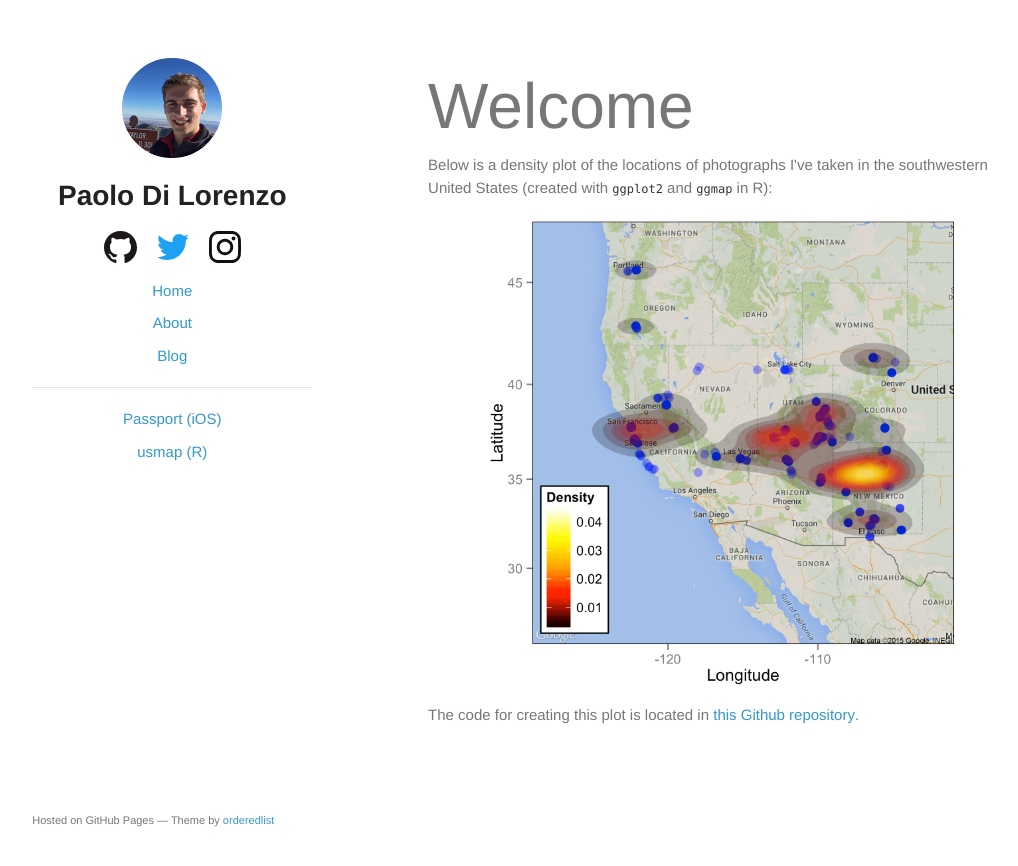
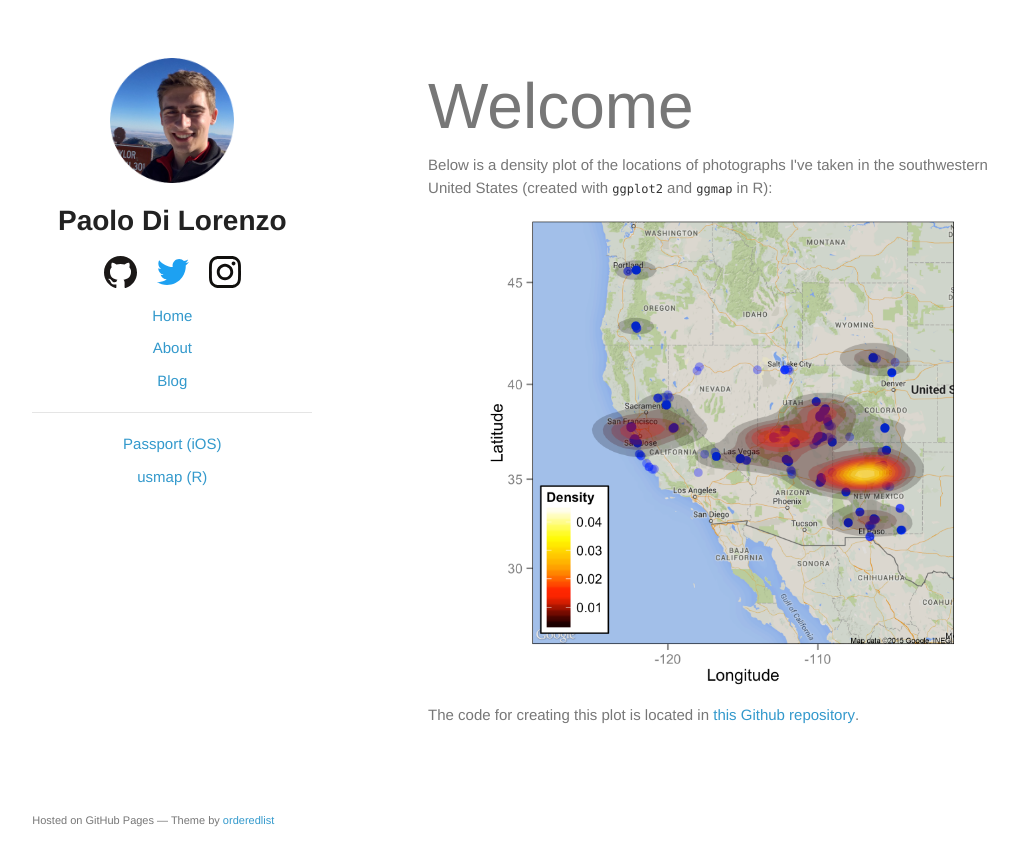
Before and after one commit to pdil/website-Jekyll, a Jekyll site: the page built from index.html, in a window 1280 px wide. Shown: the top 866 px of the page, without its empty margins (113-1131 px from the left). Built offline with Jekyll 4.4.1, drawn with Linux system fonts in a browser that asks for light colours.

Commit message:
Improve appearance of profile picture

```diff
--- a/_config.yml
+++ b/_config.yml
@@ -26,7 +26,7 @@ categories_list:
 baseurl:
 
 # The URL of your actual domain. This will be used to make absolute links in the RSS feed.
-url: http://dilorenzo.pl
+url: https://dilorenzo.pl
 
 # Google analytics tracking
 google_analytics_id: UA-66634023-1
--- a/_layouts/default.html
+++ b/_layouts/default.html
@@ -26,7 +26,7 @@
     <div class="wrapper">
       <header>
         <div id="name-header">
-          <a href="{{site.url}}"><img src="{{site.url}}/images/profile-pic-circle.jpg" alt="" /></a><br>
+          <a href="{{site.url}}"><img src="{{site.url}}/images/profile_pic_circle.png" alt=""></a><br>
           <h1>Paolo Di Lorenzo</h1>
         </div>
 
--- a/stylesheets/styles.css
+++ b/stylesheets/styles.css
@@ -163,8 +163,7 @@ footer {
   margin-left: auto;
   margin-right: auto;
   display: block;
-  width: 100px;
-  background: #555;
+  height: 125px;
 }
 
 #name-header h1 {
@@ -235,6 +234,10 @@ footer {
     padding:20px 0;
     margin:0 0 20px;
   }
+
+  #name-header img {
+    height: 100px;
+  }
 }
 
 @media print, screen and (max-width: 720px) {
@@ -249,11 +252,19 @@ footer {
   pre, code {
     word-wrap:normal;
   }
+
+  #name-header img {
+    height: 75px;
+  }
 }
 
 @media print, screen and (max-width: 480px) {
   body {
     padding:15px;
+  }
+
+  #name-header img {
+    height: 50px;
   }
 }
 
```
Also changed, not shown: images/profile-pic-circle.jpg (deleted), images/profile_pic_circle.png (added).
